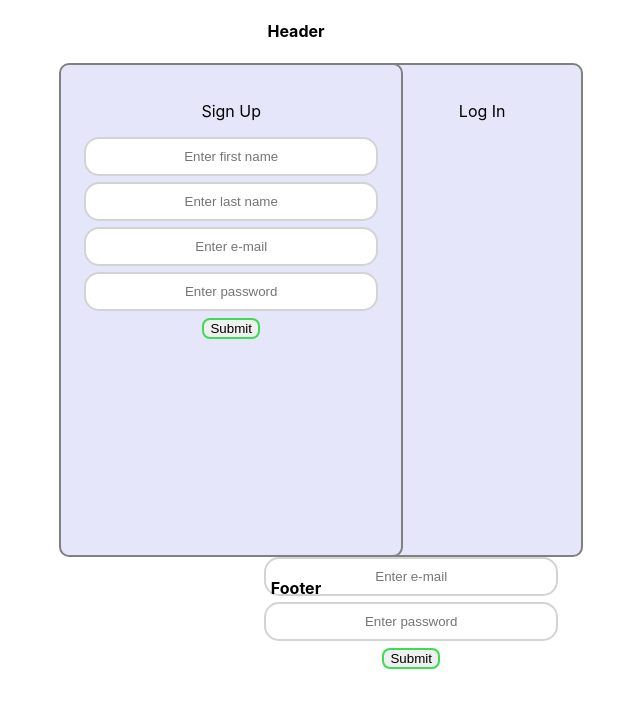
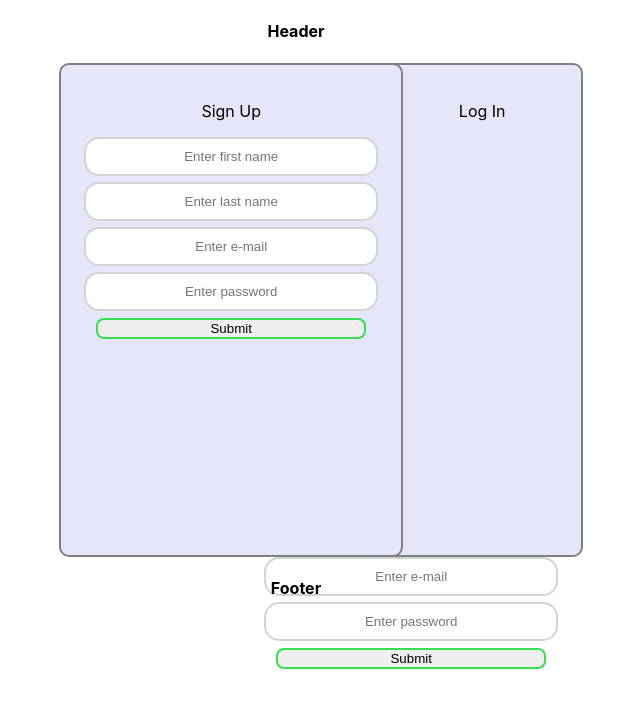
Before and after one commit to bacancy-neel/react-js, a React (Create React App) app in the folder signup-login/: page / in a window 1280 px wide. Shown: the top 708 px of the page, without its empty margins (344-984 px from the left). Built offline with nearby package versions, Linux system fonts and the light colour scheme.

Commit message:
Ready to deploy

```diff
--- a/signup-login/src/App.css
+++ b/signup-login/src/App.css
@@ -10,7 +10,7 @@
   padding-left: 9%
 }
 
-.form {
+.signUpForm, .loginForm {
   padding: 10px;
 }
 
@@ -22,7 +22,7 @@ input {
   border-color: lightgray;
 }
 
-button {
+.btn {
   border-radius: 8px;
   border-style: solid;
   border-color: rgba(4, 218, 40, 0.767);
--- a/signup-login/src/components/Body.js
+++ b/signup-login/src/components/Body.js
@@ -23,43 +23,25 @@ class Body extends Component {
         this.inputChange = this.inputChange.bind(this);
     }
 
-    inputChange(e, id) {
-        let s_obj = { ...this.state.signUpForm }
-        let l_obj = { ...this.state.loginForm }
-        switch (id) {
-            case 1:
-                s_obj.first_name = e.target.value;
-                this.setState({ s_obj })
-                break;
+    inputChange(e) {
+        console.log("Function called!");
 
-            case 2:
-                s_obj.last_name = e.target.value;
-                this.setState({ s_obj })
-                break;
+        if (e.target.className === "signUpForm") {
+            const signUpForm = { ...this.state.signUpForm, [e.target.id]: e.target.value };
+            this.setState({ signUpForm }, () => {
+                console.log(this.state);
+            })
+        }
 
-            case 3:
-                s_obj.email = e.target.value;
-                this.setState({ s_obj })
-                break;
-
-            case 4:
-                s_obj.password = e.target.value;
-                this.setState({ s_obj })
-                break;
-
-            case 5:
-                l_obj.email = e.target.value;
-                this.setState({ l_obj })
-                break;
-
-            case 6:
-                l_obj.password = e.target.value;
-                this.setState({ l_obj })
-                break;
-
-            default: break;
+        else {
+            const loginForm = { ...this.state.loginForm, [e.target.id]: e.target.value };
+            this.setState({ loginForm }, () => {
+                console.log(this.state);
+            })
         }
     }
+
+
 
 
     render() {
--- a/signup-login/src/components/Login.js
+++ b/signup-login/src/components/Login.js
@@ -1,5 +1,6 @@
 import React, { Component } from 'react';
 import './Login.css';
+
 
 
 class Login extends Component {
@@ -9,15 +10,15 @@ class Login extends Component {
             <div className="login-form" >
                 <p>Log In</p>
                 <input
-                    className="form"
+                    className="loginForm"
                     type="text"
                     placeholder="Enter e-mail"
                     id="email"
                     value={this.props.email.value}
-                    onChange={(e) => this.props.inputChange(e, 5)}
+                    onChange={(e) => this.props.inputChange(e, 6)}
                 />
                 <input
-                    className="form"
+                    className="loginForm"
                     type="password"
                     placeholder="Enter password"
                     id="password"
@@ -25,9 +26,7 @@ class Login extends Component {
                     onChange={(e) => this.props.inputChange(e, 6)}
                 />
 
-                <button >
-                    Submit
-            </button>
+                <input type="button" value="Submit" className="btn" onClick={() => this.props.preview()} />
             </div>
         );
     }
--- a/signup-login/src/components/SignUp.js
+++ b/signup-login/src/components/SignUp.js
@@ -1,5 +1,6 @@
 import React, { Component } from 'react';
 import './SignUp.css';
+
 
 
 class SignUp extends Component {
@@ -9,41 +10,39 @@ class SignUp extends Component {
             <div className="signup-form" >
                 <p>Sign Up</p>
                 <input
-                    className="form"
+                    className="signUpForm"
                     type="text"
                     placeholder="Enter first name"
-                    id="f_name"
+                    id="first_name"
                     value={this.props.f_name.value}
-                    onChange={(e) => this.props.inputChange(e, 1)}
+                    onChange={(e) => this.props.inputChange(e)}
                 />
                 <input
-                    className="form"
+                    className="signUpForm"
                     type="text"
                     placeholder="Enter last name"
-                    id="l_name"
+                    id="last_name"
                     value={this.props.l_name.value}
-                    onChange={(e) => this.props.inputChange(e, 2)}
+                    onChange={(e) => this.props.inputChange(e)}
                 />
                 <input
-                    className="form"
+                    className="signUpForm"
                     type="text"
                     placeholder="Enter e-mail"
                     id="email"
                     value={this.props.email.value}
-                    onChange={(e) => this.props.inputChange(e, 3)}
+                    onChange={(e) => this.props.inputChange(e)}
                 />
                 <input
-                    className="form"
+                    className="signUpForm"
                     type="password"
                     placeholder="Enter password"
                     id="password"
                     value={this.props.pass.value}
-                    onChange={(e) => this.props.inputChange(e, 4)}
+                    onChange={(e) => this.props.inputChange(e)}
                 />
 
-                <button>
-                    Submit
-            </button>
+                <input type="button" value="Submit" className="btn" />
             </div>
         );
     }
```
